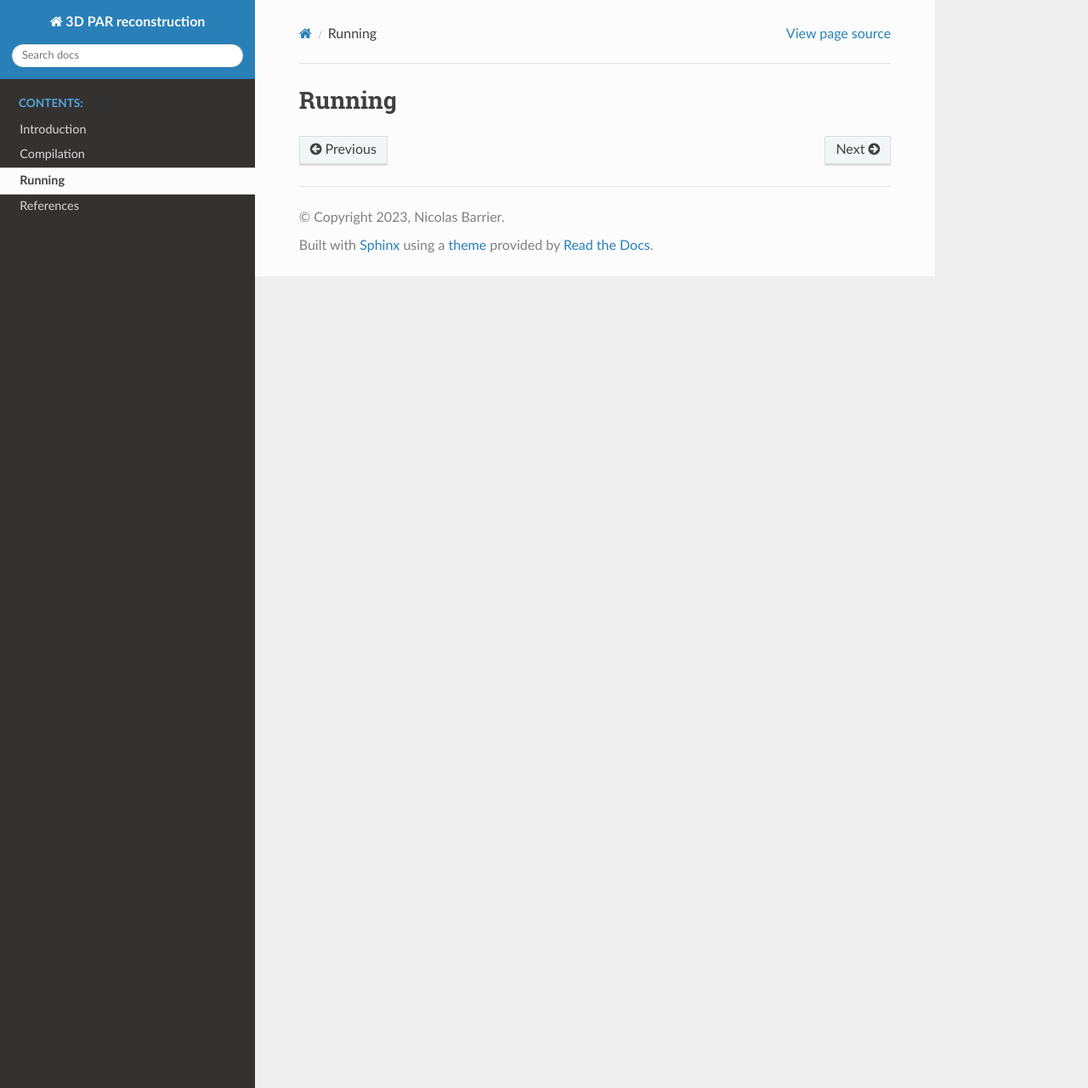
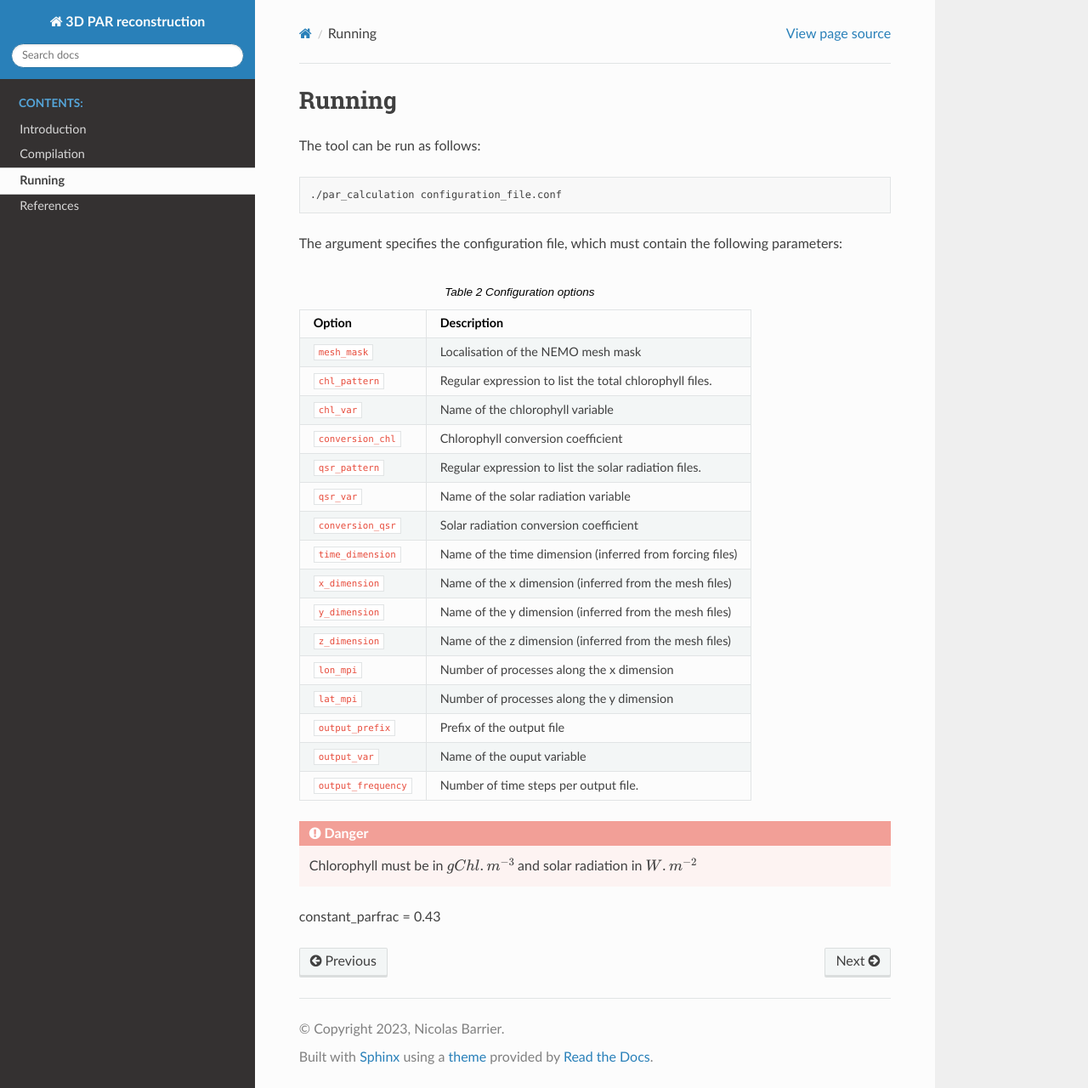
Before and after one commit to apecosm/par-calculation, a Sphinx documentation site: the page built from doc/running.rst, in a window 1280 px wide and 1280 px high. Shown: the whole window at 85% size. Built offline with Sphinx 7.4.7 and the Read the Docs theme 2.0.0, drawn with Linux system fonts in a browser that asks for light colours.

Commit message:
update documentation + adding conversion_qsr param

```diff
--- a/doc/running.rst
+++ b/doc/running.rst
@@ -1,2 +1,58 @@
 Running
 ===============
+
+The tool can be run as follows:
+
+.. code-block:: bash
+
+    ./par_calculation configuration_file.conf
+
+The argument specifies the configuration file, which must contain
+the following parameters:
+
+.. list-table:: Configuration options
+    :header-rows: 1
+
+    * - Option
+      - Description
+    * - ``mesh_mask``
+      - Localisation of the NEMO mesh mask
+    * - ``chl_pattern``
+      - Regular expression to list the total chlorophyll files.
+    * - ``chl_var``
+      - Name of the chlorophyll variable
+    * - ``conversion_chl``
+      - Chlorophyll conversion coefficient
+    * - ``qsr_pattern``
+      - Regular expression to list the solar radiation files.
+    * - ``qsr_var``
+      - Name of the solar radiation variable
+    * - ``conversion_qsr``
+      - Solar radiation conversion coefficient
+    * - ``time_dimension``
+      - Name of the time dimension (inferred from forcing files)
+    * - ``x_dimension``
+      - Name of the x dimension (inferred from the mesh files)
+    * - ``y_dimension``
+      - Name of the y dimension (inferred from the mesh files)
+    * - ``z_dimension``
+      - Name of the z dimension (inferred from the mesh files)
+    * - ``lon_mpi``
+      - Number of processes along the x dimension
+    * - ``lat_mpi``
+      - Number of processes along the y dimension
+    * - ``output_prefix``
+      -  Prefix of the output file
+    * - ``output_var``
+      - Name of the ouput variable
+    * - ``output_frequency``
+      - Number of time steps per output file.
+
+.. danger::
+
+    Chlorophyll must be in :math:`gChl.m^{-3}` and solar radiation in
+    :math:`W.m^{-2}`
+
+
+
+constant_parfrac = 0.43
```
Also changed, not shown: 4 other files.
